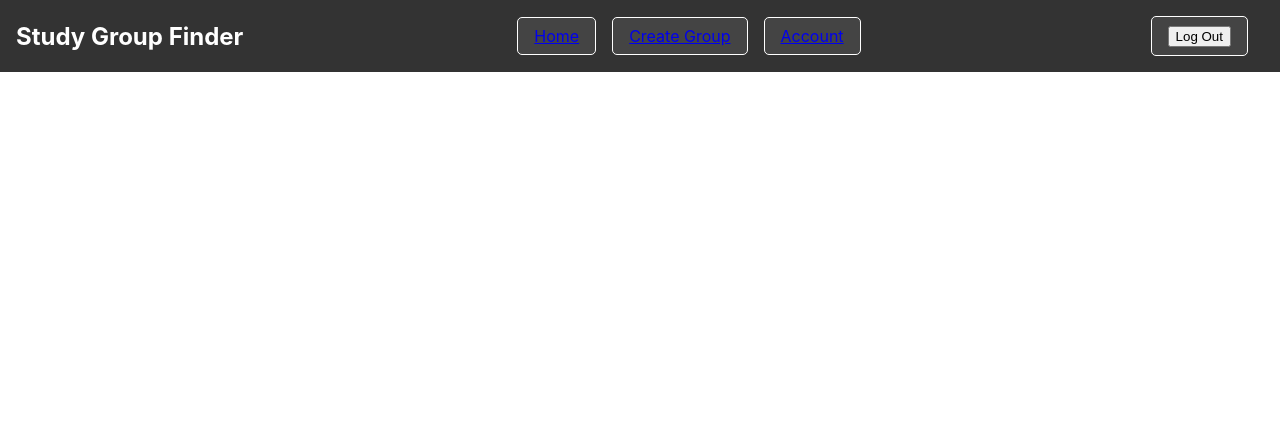
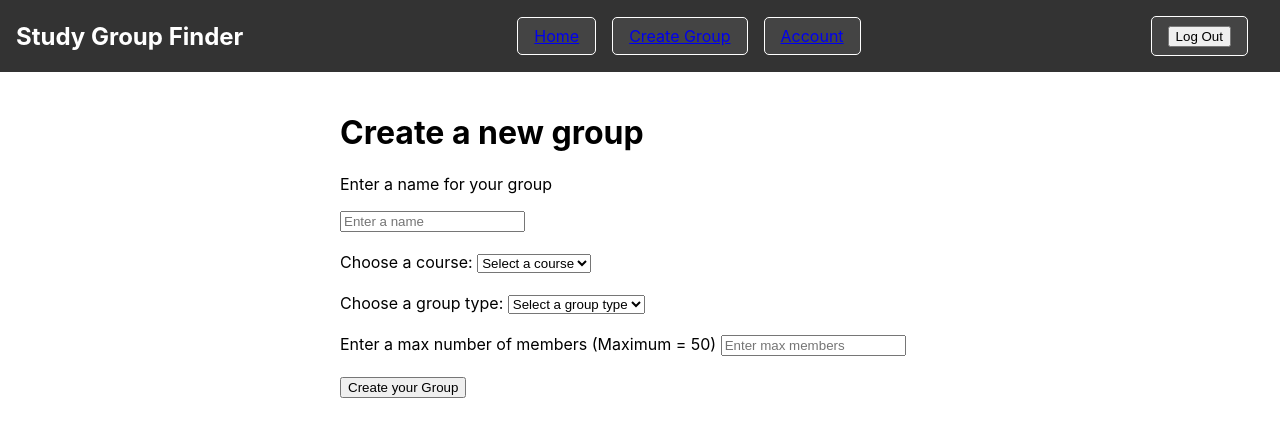
Before and after one commit to MastaM1ND/CS-440---Verdant-Vermin, a React (Create React App) app in the folder frontend/: page /create_group in a window 1280 px wide. Shown: the top 436 px of the page. Built offline with nearby package versions, Linux system fonts and the light colour scheme.

Commit message:
group creation now implemented

```diff
--- a/frontend/src/App.js
+++ b/frontend/src/App.js
@@ -3,6 +3,7 @@ import Login from './Login';
 import Signup from './Signup';
 import Groups from './Groups';
 import NavBar from './components/NavBar';
+import CreateGroup from './CreateGroup';
 
 function App() {
   return (
@@ -12,6 +13,7 @@ function App() {
         <Route path="/" element={<Login />} />
         <Route path="/signup" element={<Signup />} />
         <Route path="/groups" element={<Groups />} />
+        <Route path="/create_group" element={<CreateGroup />} />
       </Routes>
     </Router>
   );
--- a/frontend/src/CreateGroup.js
+++ b/frontend/src/CreateGroup.js
@@ -1 +1,78 @@
-//todo
+import React, {useState} from 'react';
+import { useNavigate } from 'react-router-dom';
+
+function CreateGroup() {
+
+    const [group_name, setGroupName] = useState('');
+    const [course, setCourse] = useState('');//default
+    const [group_type, setGroupType] = useState('');//default
+    const [max_members, setMaxMembers] = useState('');
+    const navigate = useNavigate();
+
+    const handleCreateGroup = async (e) => {
+        e.preventDefault();
+
+        //dropdown validation
+        if (!course || course === '') {
+            alert('Please select a valid course.');
+            return;
+        }
+        if (!group_type || group_type === '') {
+        alert('Please select a valid group type.');
+        return;
+        }
+
+        const user_id = localStorage.getItem('user_id');
+        const res = await fetch('http://localhost:3001/create_group', {
+          method: 'POST',
+          headers: {
+            'Content-Type': 'application/json',
+            'user_id': user_id
+          },
+          body: JSON.stringify({ group_name, course, group_type, max_members })
+        });
+
+        const data = await res.json();
+        if (data.success) {
+          alert('Group Created! Returning to Main Menu');
+          navigate('/groups'); // ✅ This is what redirects to login
+        } else {
+          alert(data.message || 'Group Creation Failed.');
+        }
+      };
+
+    return(
+        <div style={{ maxWidth: '600px', margin: 'auto', padding: '20px' }}>
+            <h1>Create a new group</h1>
+
+            <form onSubmit={handleCreateGroup}>
+                <p>Enter a name for your group</p>
+                <input type="text" placeholder="Enter a name" onChange={e => setGroupName(e.target.value)}/><br/><br/>
+
+                <label for="course">Choose a course: </label>
+                <select name="course" id="courses" onChange={e => setCourse(e.target.value)}>
+                    <option value="">Select a course</option>
+                    <option value="CS440">CS440</option>
+                    <option value="CS310">CS310</option>
+                    <option value="CS210">CS210</option>
+                    <option value="CS110">CS110</option>
+                </select><br/><br/>
+
+                <label for="group_type">Choose a group type: </label>
+                <select name="group_type" id="group_types" onChange={e => setGroupType(e.target.value)}>
+                    <option value="">Select a group type</option>
+                    <option value="Public">Public</option>
+                    <option value="Private">Private</option>
+                    <option value="Invite-Only">Invite-Only</option>
+                </select><br/><br/>
+
+                <label for="max_members">Enter a max number of members (Maximum = 50) </label>
+                <input name="max_members" type="number" placeholder="Enter max members"
+                    onChange={e => setMaxMembers(e.target.value)}/><br/><br/>
+                <button type="submit">Create your Group</button>
+            </form>
+        </div>
+    );
+}
+
+export default CreateGroup;
```
Also changed, not shown: 1 other file (tests, documents, lock files or other folders).
